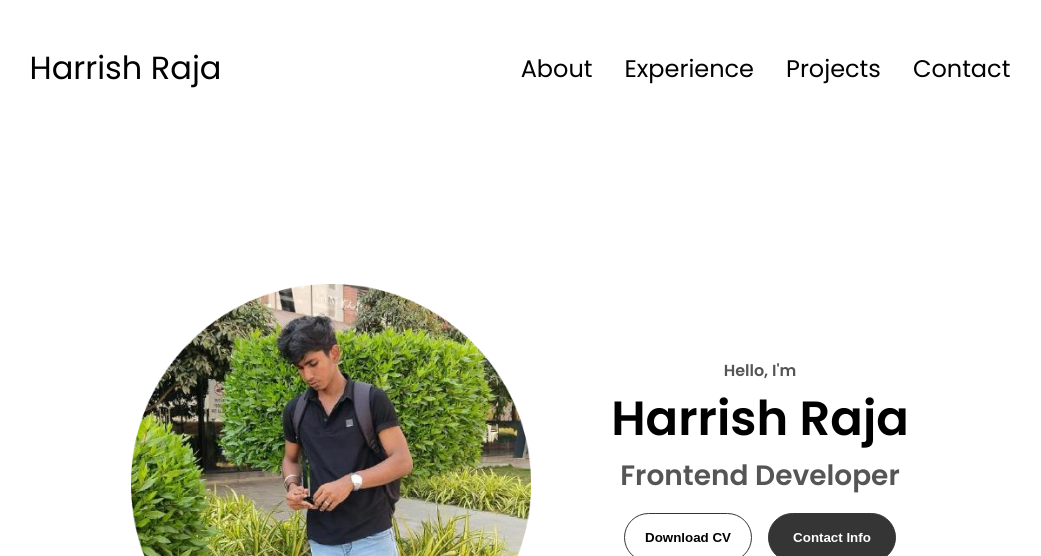
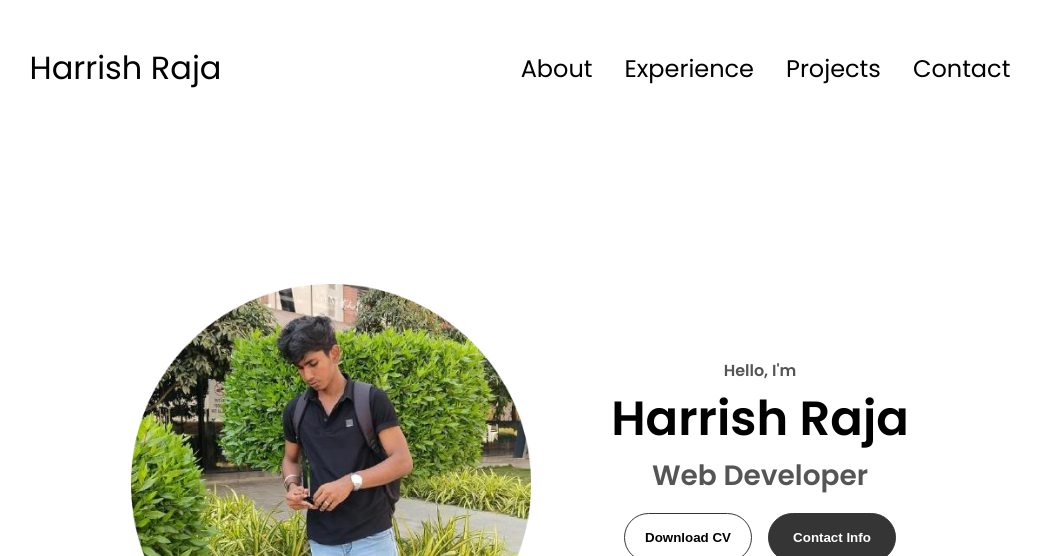
Before and after one commit to Harrish-Raja/Harrish_07_Portfolio, a plain HTML site: page index.html in a window 1280 px wide. Shown: the top 556 px of the page, without its empty margins (120-1161 px from the left). Drawn offline with Linux system fonts and the light colour scheme.

Commit message:
index.html

```diff
--- a/index.html
+++ b/index.html
@@ -43,7 +43,7 @@
       <div class="section__text">
         <p class="section__text__p1">Hello, I'm</p>
         <h1 class="title">Harrish Raja</h1>
-        <p class="section__text__p2">Frontend Developer</p>
+        <p class="section__text__p2">Web Developer</p>
         <div class="btn-container">
           <button
             class="btn btn-color-2"
```
